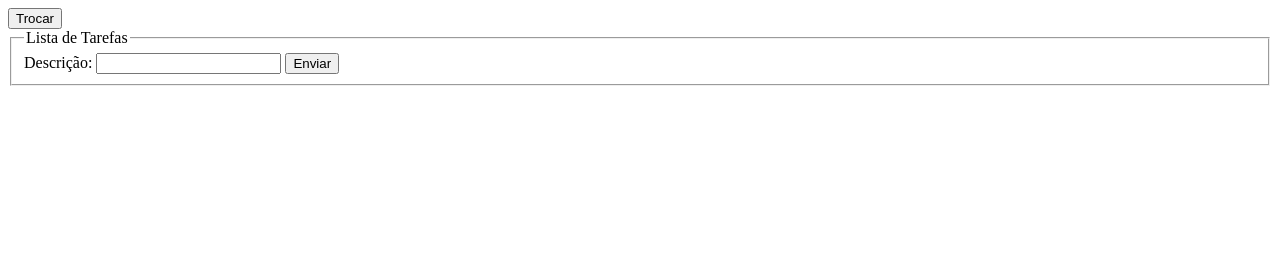
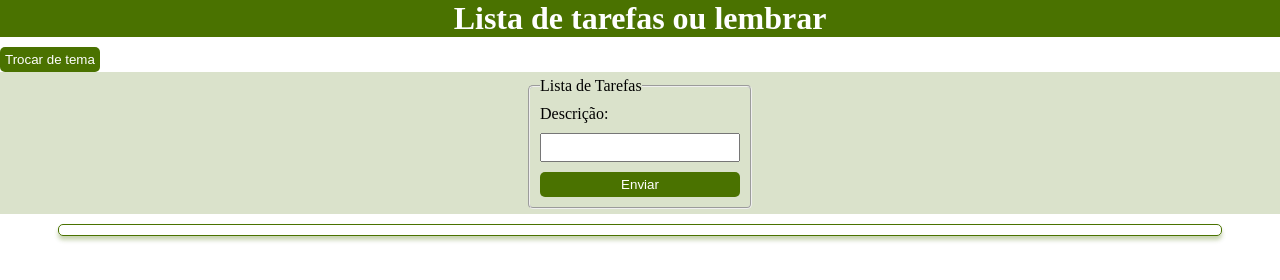
Before and after one commit to Leofront-end/To-do-list-Typescript, a website: page public/index.html in a window 1280 px wide. Drawn offline with Linux system fonts and the light colour scheme.

Commit message:
styles: criando a estilização do site

```diff
--- /dev/null
+++ b/public/css/style.css
@@ -0,0 +1,70 @@
+* {
+    margin: 0;
+    padding: 0;
+}
+
+header {
+    background-color: #4a7200;
+    margin-bottom: 10px;
+}
+
+h1 {
+    color: #ffffff;
+    text-align: center;
+}
+
+button {
+    margin: auto;
+    padding: 5px;
+    background-color: #4a7200;
+    border: none;
+    border-radius: 5px;
+    color: #ffffff;
+}
+
+form {
+    padding: 5px;
+    background-color: #4a720034;
+    display: flex;
+    justify-content: center;
+    margin-bottom: 10px;
+
+    button {
+        width: 100%;
+    }
+}
+
+#todoSet, #reminderSet {
+    display: flex;
+    flex-direction: column;
+    gap: 10px;
+    padding: 10px;
+    border-radius: 5px;
+    width: 200px;
+}
+
+input, select {
+    padding: 5px;
+}
+
+#tasksList {
+    width: 90%;
+    margin: auto;
+    display: flex;
+    flex-wrap: wrap;
+    border: 1px solid #4a7200;
+    padding: 5px;
+    border-radius: 5px;
+    box-shadow: 0px 4px 4px #4a72004f;
+    gap: 10px;
+}
+
+li {
+    list-style: none;
+    width: 200px;
+    padding: 5px;
+    color: #ffffff;
+    background-color: #4a7200;
+    border-radius: 5px;
+    box-shadow: 0px 4px 4px #4a72004f;
+}
--- a/public/index.html
+++ b/public/index.html
@@ -3,10 +3,15 @@
 <head>
     <meta charset="UTF-8">
     <meta name="viewport" content="width=device-width, initial-scale=1.0">
+    <link rel="stylesheet" href="css/style.css">
     <title>Todo list</title>
 </head>
 <body>
-    <button id="toggleMode" type="button">Trocar</button>
+    <header>
+        <h1>Lista de tarefas ou lembrar</h1>
+    </header>
+    <main>
+        <button id="toggleMode" type="button">Trocar de tema</button>
         <form action="" id="taskForm">
             <fieldset id="todoSet">
                 <legend>Lista de Tarefas</legend>
@@ -20,6 +25,7 @@
                 <input type="text" name="reminderDescription" id="reminderDescription" required>
                 <label for="reminderDate">Data:</label>
                 <input type="date" name="reminderDate" id="reminderDate" required>
+
                 <label for="notification">Notificação:</label>
                 <select name="notification" id="notification" required>
                     <option value="SMS">SMS</option>
@@ -30,6 +36,7 @@
             </fieldset>
         </form>
         <ul id="tasksList"></ul>
+    </main>
     <script src="./dist/index.js"></script>
 </body>
 </html>
--- a/src/index.ts
+++ b/src/index.ts
@@ -76,7 +76,6 @@
         render(): string {
             return `
             ---> TODO <---
-            Id: ${this.id}
             description: ${this.description}
             done: ${this.done}
             `
@@ -125,12 +124,12 @@
             const reminderSet = document.getElementById('reminderSet')
 
             if (mode == viewMode.TODO) {
-                todoSet?.setAttribute('style', 'display: block')
+                todoSet?.setAttribute('style', 'display: flex')
                 todoSet?.removeAttribute('disabled')
                 reminderSet?.setAttribute('style', 'display: none')
                 reminderSet?. setAttribute('disabled', 'true')
             } else {
-                reminderSet?.setAttribute('style', 'display: block')
+                reminderSet?.setAttribute('style', 'display: flex')
                 reminderSet?.removeAttribute('disabled')
                 todoSet?.setAttribute('style', 'display: none')
                 todoSet?. setAttribute('disabled', 'true')
```
Also changed, not shown: public/dist/index.js. Lines whose indentation alone changed are shown as unchanged.
